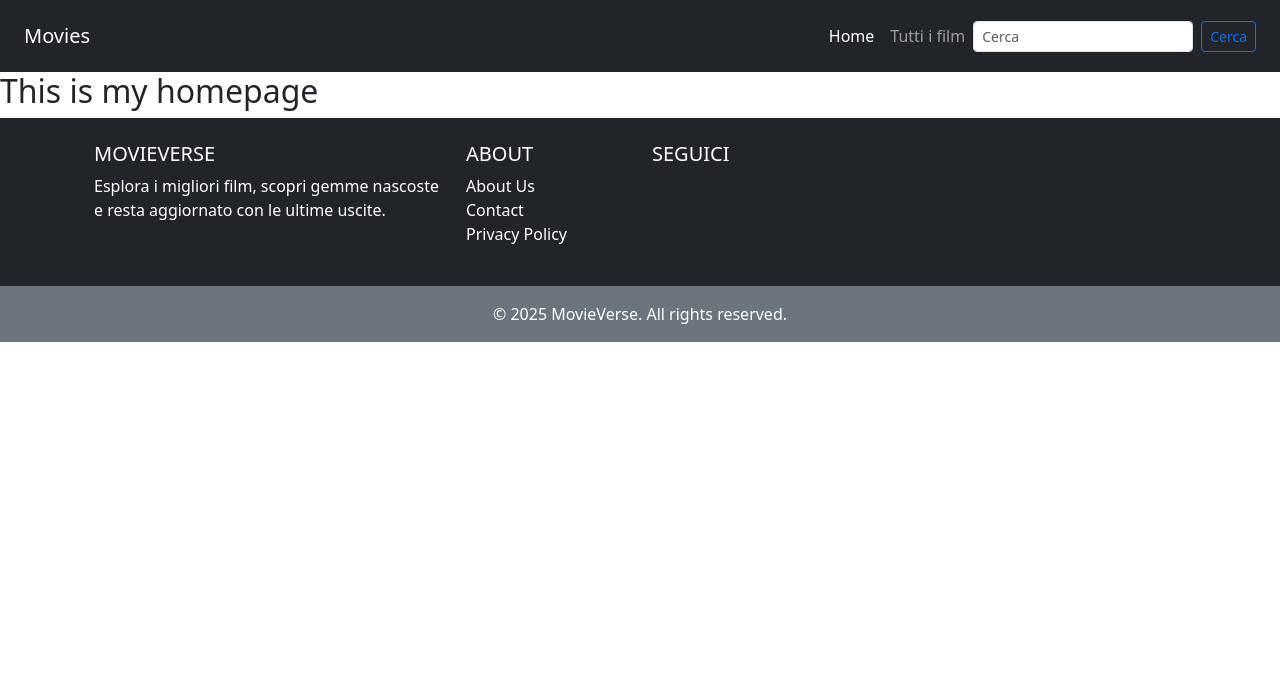
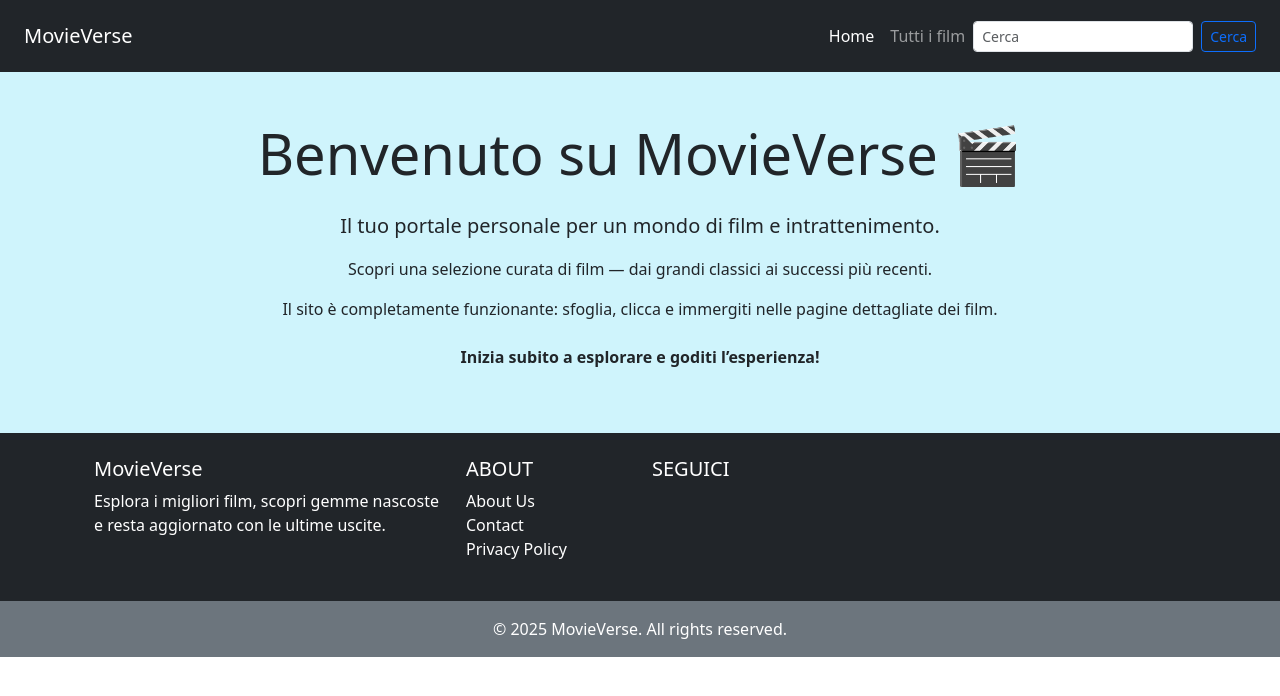
Before and after one commit to matcir/webapp-react, a React (Vite) app: page / in a window 1280 px wide. Shown: the top 696 px of the page. Built offline with nearby package versions, Linux system fonts and the light colour scheme; no server answers.

Commit message:
added homepage content

```diff
--- a/src/components/AppFooter.jsx
+++ b/src/components/AppFooter.jsx
@@ -6,7 +6,7 @@ export default function AppFooter() {
                     <div className="row">
 
                         <div className="col-lg-4 col-md-6 mb-4 mb-md-0">
-                            <h5 className="text-uppercase">MovieVerse</h5>
+                            <h5>MovieVerse</h5>
                             <p>
                                 Esplora i migliori film, scopri gemme nascoste e resta aggiornato con le ultime uscite.
                             </p>
--- a/src/components/AppHeader.jsx
+++ b/src/components/AppHeader.jsx
@@ -7,7 +7,7 @@ export default function AppHeader() {
 
                 <nav className="navbar navbar-expand-lg navbar-dark bg-dark px-3">
                     <NavLink className="navbar-brand" to="/">
-                        Movies
+                        MovieVerse
                     </NavLink>
 
                     <button
--- a/src/pages/HomePage.jsx
+++ b/src/pages/HomePage.jsx
@@ -1,7 +1,17 @@
 export default function () {
     return (
         <>
-            <h2>This is my homepage</h2>
+            <div className="bg-info-subtle">
+                <div className="container ">
+                    <div className="text-center p-5">
+                        <h1 className="display-4 mb-4">Benvenuto su MovieVerse 🎬</h1>
+                        <p className="lead">Il tuo portale personale per un mondo di film e intrattenimento.</p>
+                        <p>Scopri una selezione curata di film — dai grandi classici ai successi più recenti.</p>
+                        <p>Il sito è completamente funzionante: sfoglia, clicca e immergiti nelle pagine dettagliate dei film.</p>
+                        <p className="fw-bold mt-4">Inizia subito a esplorare e goditi l’esperienza!</p>
+                    </div>
+                </div>
+            </div>
         </>
     )
 }
```
